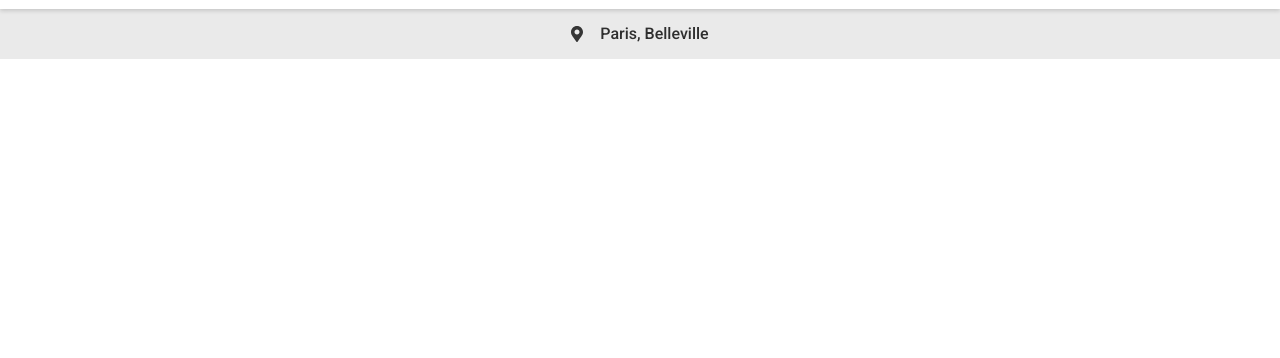
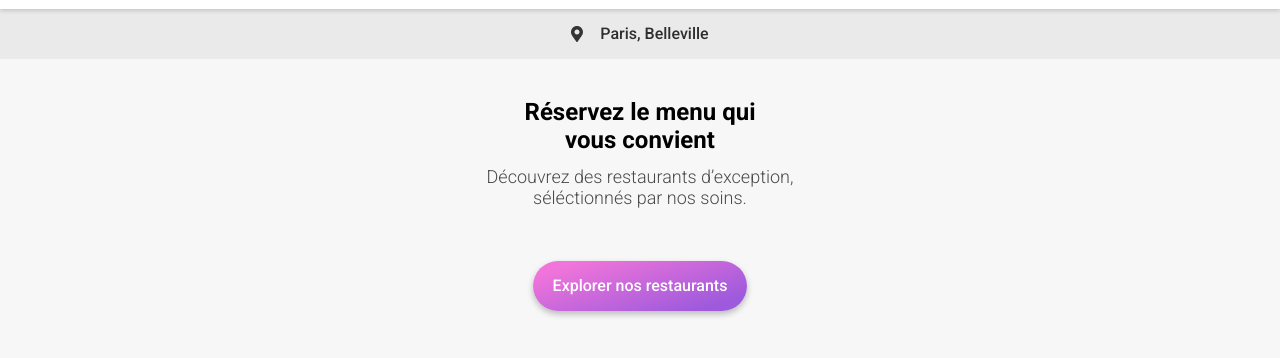
Before and after one commit to Dreamswitch/oh-my-food--2023, a website: page index.html in a window 1280 px wide. Shown: the part 56-414 px from the top of the page. Drawn offline with Linux system fonts and the light colour scheme; a web font is replaced by a local one.

Commit message:
feature bloc CTA

```diff
--- a/index.html
+++ b/index.html
@@ -37,5 +37,12 @@
         </svg>
         <p class="locator__address">Paris, Belleville</p>
     </section>
+    <section class="cta">
+        <h1 class="cta__title">Réservez le menu qui vous convient</h1>
+        <p class="cta__description">Découvrez des restaurants d’exception, séléctionnés par nos soins.</p>
+        <a href="#">
+            <p class="btn--primary">Explorer nos restaurants</p>
+        </a>
+    </section>
 </body>
 </html>
--- /dev/null
+++ b/sass/components/_btn.scss
@@ -0,0 +1,14 @@
+.btn--primary{
+    display: flex;
+    align-items: center;
+    height: 50px;
+    border-radius: 25px;
+    padding: 0 20px;
+    background: linear-gradient(162.36deg, #F074DA 13.24%, #9D5ADC 86.47%);
+    font-family: Roboto;
+    font-size: 16px;
+    font-weight: 500;
+    color: #FFFFFF;
+    box-shadow: 0px 3px 6px 0px rgba($color: #000000, $alpha: 0.25);
+
+}
--- a/sass/main.scss
+++ b/sass/main.scss
@@ -1,4 +1,6 @@
 @import "./base/reset";
 @import "./base/typography";
+@import "./components/btn";
 @import "./layouts/header";
 @import "./layouts/locator";
+@import "./pages/home";
--- /dev/null
+++ b/sass/pages/_home.scss
@@ -0,0 +1,37 @@
+.cta{
+    height: 287px;
+    background: #F7F7F7;
+    display: flex;
+    flex-direction: column;
+    align-items: center;
+    padding-bottom: 54px ;
+
+
+    &__title{
+        margin-top: 39px;
+        width: 244px;
+        font-family: 'Roboto';
+        font-weight: 700;
+        font-size: 24px;
+        line-height: 28px;
+        text-align: center;
+        color: black;
+    }
+
+    &__description{
+        margin-top: 12px;
+        margin-bottom: 53px;
+        width: 335px;
+        font-family: 'Roboto';
+        font-weight: 300;
+        font-size: 18px;
+        line-height: 21px;
+        color: rgba($color: #000000, $alpha: 0.7);
+        text-align: center;
+    }
+
+    & a{
+        text-decoration: none;
+        color: none;
+    }
+}
```
Also changed, not shown: styles/style.css, 1 other file.
